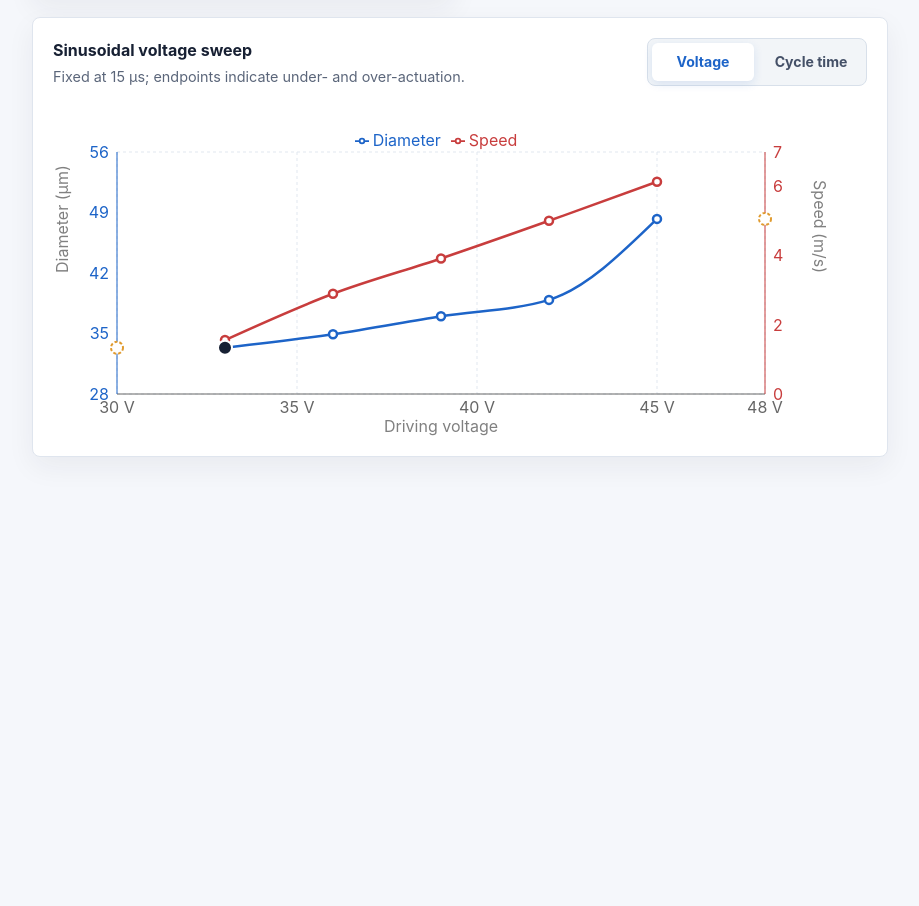
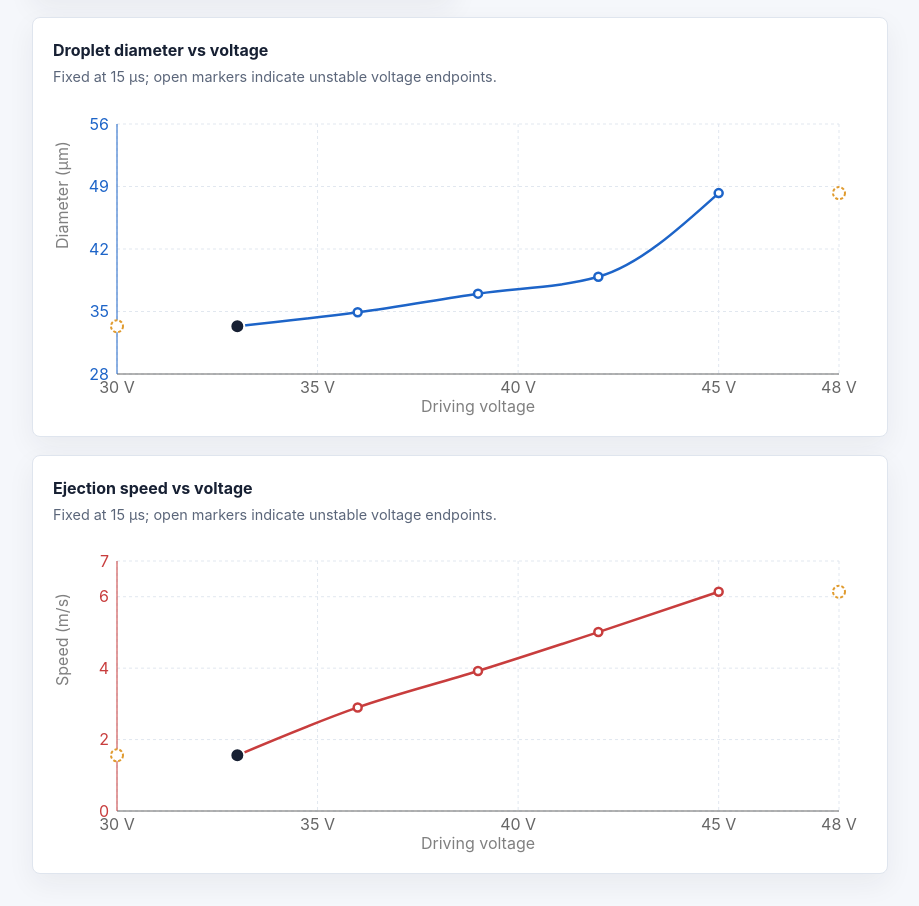
Before and after one commit to tysongw/Actuation-Waveforms-for-PEDOT-PSS-Droplet-Formation-in-Inkjet-Printing-Simulation-, a React (Vite) app: page / in a window 1280 px wide. Shown: the part 916-1822 px from the top of the page, without its empty margins (360-1279 px from the left). Before the commit the page ends 1405 px from the top, so only its background shows below. Built offline with nearby package versions, Linux system fonts and the light colour scheme.

Commit message:
Simplify simulator charts

```diff
--- a/src/components/ControlPanel.tsx
+++ b/src/components/ControlPanel.tsx
@@ -9,18 +9,16 @@ interface ControlPanelProps {
   onCycleTimeChange: (cycleTime: number) => void;
 }
 
-const waveformOptions: WaveformType[] = ["Unipolar", "Sinusoidal", "Bipolar"];
+const waveformOptions: WaveformType[] = ["Unipolar", "Sinusoidal"];
 
 const voltageConfig = {
   Unipolar: { min: 25, max: 45, step: 1, label: "Drive Voltage", unit: "V" },
   Sinusoidal: { min: 30, max: 48, step: 1, label: "Driving Voltage", unit: "V" },
-  Bipolar: { min: -33, max: -27, step: 1, label: "Compression Voltage", unit: "V" },
 };
 
 const cycleConfig = {
   Unipolar: { min: 3, max: 30, step: 1, label: "Dwell Time", unit: "us" },
   Sinusoidal: { min: 12, max: 24, step: 1, label: "Cycle Time", unit: "us" },
-  Bipolar: { min: 15, max: 30, step: 1, label: "Total Waveform Duration", unit: "us" },
 };
 
 export default function ControlPanel({
@@ -86,11 +84,6 @@ export default function ControlPanel({
         {waveform === "Sinusoidal" && (
           <p>33 V at 15 &micro;s is marked as the optimized sinusoidal condition.</p>
         )}
-        {waveform === "Bipolar" && (
-          <p>
-            Expansion voltage is fixed at 33 V. The optimized bipolar waveform uses 15 &micro;s total duration.
-          </p>
-        )}
       </div>
     </aside>
   );
--- a/src/components/InteractiveChart.tsx
+++ b/src/components/InteractiveChart.tsx
@@ -1,7 +1,5 @@
-import { useMemo, useState } from "react";
 import {
   CartesianGrid,
-  Legend,
   Line,
   LineChart,
   ReferenceDot,
@@ -13,9 +11,6 @@ import {
 import {
   Prediction,
   WaveformType,
-  bipolarData,
-  sinusoidalCycleData,
-  sinusoidalCycleEndpoints,
   sinusoidalVoltageData,
   sinusoidalVoltageEndpoints,
   unipolarBaselineData,
@@ -27,38 +22,84 @@ interface InteractiveChartProps {
   prediction: Prediction;
 }
 
-type ChartTab = "voltage" | "cycle";
+type MetricKey = "diameter" | "speed";
+
+interface ChartPoint {
+  x: number;
+  diameter: number;
+  speed: number;
+  status: string;
+}
+
+interface EndpointPoint {
+  x: number;
+  diameter: number;
+  speed: number;
+  status: string;
+}
 
 export default function InteractiveChart({ waveform, prediction }: InteractiveChartProps) {
-  const [sinusoidalTab, setSinusoidalTab] = useState<ChartTab>("voltage");
-  const chart = useMemo(() => buildChart(waveform, prediction, sinusoidalTab), [waveform, prediction, sinusoidalTab]);
+  const chart = buildVoltageChart(waveform, prediction);
+
+  return (
+    <section className="chart-stack" aria-label="Voltage sweep charts">
+      <SingleMetricChart
+        chart={chart}
+        color="#1d64c8"
+        metric="diameter"
+        prediction={prediction}
+        title={waveform === "Sinusoidal" ? "Droplet diameter vs voltage" : "Baseline diameter vs voltage"}
+        unit="µm"
+        yDomain={chart.diameterDomain}
+        yLabel="Diameter (µm)"
+      />
+      <SingleMetricChart
+        chart={chart}
+        color="#c83d3d"
+        metric="speed"
+        prediction={prediction}
+        title={waveform === "Sinusoidal" ? "Ejection speed vs voltage" : "Baseline speed vs voltage"}
+        unit="m/s"
+        yDomain={chart.speedDomain}
+        yLabel="Speed (m/s)"
+      />
+    </section>
+  );
+}
+
+function SingleMetricChart({
+  chart,
+  color,
+  metric,
+  prediction,
+  title,
+  unit,
+  yDomain,
+  yLabel,
+}: {
+  chart: ReturnType<typeof buildVoltageChart>;
+  color: string;
+  metric: MetricKey;
+  prediction: Prediction;
+  title: string;
+  unit: string;
+  yDomain: [number, number];
+  yLabel: string;
+}) {
+  const currentValue = metric === "diameter" ? prediction.diameter : prediction.speed ?? 0;
 
   return (
     <section className="visual-card chart-card">
       <div className="section-heading">
         <div>
-          <h2>{chart.title}</h2>
+          <h2>{title}</h2>
           <p>{chart.caption}</p>
         </div>
-        {waveform === "Sinusoidal" && (
-          <div className="tab-control" aria-label="Sinusoidal chart mode">
-            <button
-              className={sinusoidalTab === "voltage" ? "active" : ""}
-              onClick={() => setSinusoidalTab("voltage")}
-              type="button"
-            >
-              Voltage
-            </button>
-            <button className={sinusoidalTab === "cycle" ? "active" : ""} onClick={() => setSinusoidalTab("cycle")} type="button">
-              Cycle time
-            </button>
-          </div>
-        )}
       </div>
 
       <div className="chart-wrap">
-        <ResponsiveContainer height={340} width="100%">
-          <LineChart data={chart.data} margin={{ top: 24, right: 42, bottom: 20, left: 4 }}>
+        <ResponsiveContainer height={320} width="100%">
+          <LineChart data={chart.data} margin={{ top: 20, right: 28, bottom: 20, left: 4 }}>
             <CartesianGrid stroke="#e1e7ef" strokeDasharray="3 3" />
             <XAxis
               dataKey="x"
@@ -69,75 +110,51 @@ export default function InteractiveChart({ waveform, prediction }: InteractiveCh
               unit={chart.xUnit}
             />
             <YAxis
-              domain={chart.diameterDomain}
-              label={{ value: "Diameter (\u00b5m)", angle: -90, position: "insideLeft" }}
-              stroke="#1d64c8"
+              domain={yDomain}
+              label={{ value: yLabel, angle: -90, position: "insideLeft" }}
+              stroke={color}
               tickLine={false}
-              yAxisId="diameter"
-            />
-            <YAxis
-              domain={chart.speedDomain}
-              label={{ value: "Speed (m/s)", angle: 90, position: "insideRight" }}
-              orientation="right"
-              stroke="#c83d3d"
-              tickLine={false}
-              yAxisId="speed"
             />
             <Tooltip
               content={({ active, payload, label }) => {
                 if (!active || !payload?.length) return null;
-                const status = payload[0]?.payload?.status;
+                const point = payload[0]?.payload as ChartPoint | undefined;
+                const value = Number(payload[0]?.value ?? 0);
                 return (
                   <div className="chart-tooltip">
                     <strong>
                       {chart.xLabel}: {label}
                       {chart.xUnit}
                     </strong>
-                    {payload.map((item) => (
-                      <span key={item.dataKey as string} style={{ color: item.color }}>
-                        {item.name}: {Number(item.value).toFixed(2)}
-                      </span>
-                    ))}
-                    {status && <em>{status}</em>}
+                    <span style={{ color }}>
+                      {metric === "diameter" ? "Diameter" : "Speed"}: {value.toFixed(2)} {unit}
+                    </span>
+                    {point?.status && <em>{point.status}</em>}
                   </div>
                 );
               }}
             />
-            <Legend verticalAlign="top" />
             <Line
               activeDot={{ r: 6 }}
-              dataKey="diameter"
+              dataKey={metric}
               dot={{ r: 4 }}
               isAnimationActive={false}
-              name="Diameter"
-              stroke="#1d64c8"
+              name={metric === "diameter" ? "Diameter" : "Speed"}
+              stroke={color}
               strokeWidth={2.5}
               type="monotone"
-              yAxisId="diameter"
-            />
-            <Line
-              activeDot={{ r: 6 }}
-              dataKey="speed"
-              dot={{ r: 4 }}
-              isAnimationActive={false}
-              name="Speed"
-              stroke="#c83d3d"
-              strokeWidth={2.5}
-              type="monotone"
-              yAxisId="speed"
             />
             {chart.unstableData.map((point) => (
               <ReferenceDot
                 fill="#ffffff"
                 ifOverflow="extendDomain"
-                key={`${point.x}-${point.status}`}
+                key={`${metric}-${point.x}-${point.status}`}
                 r={6}
                 stroke="#e09b2f"
                 strokeDasharray="3 2"
                 strokeWidth={2}
                 x={point.x}
-                y={point.diameter}
-                yAxisId="diameter"
+                y={point[metric]}
               />
             ))}
             <ReferenceDot
@@ -147,8 +164,7 @@ export default function InteractiveChart({ waveform, prediction }: InteractiveCh
               stroke="#ffffff"
               strokeWidth={2}
               x={chart.currentX}
-              y={prediction.diameter}
-              yAxisId="diameter"
+              y={currentValue}
             />
           </LineChart>
         </ResponsiveContainer>
@@ -157,65 +173,31 @@ export default function InteractiveChart({ waveform, prediction }: InteractiveCh
   );
 }
 
-function buildChart(waveform: WaveformType, prediction: Prediction, sinusoidalTab: ChartTab) {
-  if (waveform === "Sinusoidal" && sinusoidalTab === "cycle") {
-    const currentX = prediction.cycleTime;
+function buildVoltageChart(waveform: WaveformType, prediction: Prediction) {
+  if (waveform === "Sinusoidal") {
     return {
-      title: "Sinusoidal cycle-time sweep",
-      caption: "Fixed at 33 V; increasing cycle time increases droplet diameter.",
-      xLabel: "Cycle time",
-      xUnit: " \u00b5s",
-      currentX,
-      xDomain: [12, 24] as [number, number],
-      diameterDomain: [28, 56] as [number, number],
-      speedDomain: [0, 7] as [number, number],
-      data: sinusoidalCycleData.map((point) => ({ x: point.cycleTime, ...point })),
-      unstableData: sinusoidalCycleEndpoints.map((point) => ({
-        x: point.cycleTime,
-        diameter: interpolateSeries(sinusoidalCycleData, "cycleTime", "diameter", point.cycleTime < 15 ? 15 : 21),
-        status: point.status,
-      })),
-    };
-  }
-
-  if (waveform === "Sinusoidal") {
-    const currentX = prediction.voltage;
-    return {
-      title: "Sinusoidal voltage sweep",
-      caption: "Fixed at 15 \u00b5s; endpoints indicate under- and over-actuation.",
+      caption: "Fixed at 15 \u00b5s; open markers indicate unstable voltage endpoints.",
       xLabel: "Driving voltage",
       xUnit: " V",
-      currentX,
+      currentX: prediction.voltage,
       xDomain: [30, 48] as [number, number],
       diameterDomain: [28, 56] as [number, number],
       speedDomain: [0, 7] as [number, number],
       data: sinusoidalVoltageData.map((point) => ({ x: point.voltage, ...point })),
-      unstableData: sinusoidalVoltageEndpoints.map((point) => ({
-        x: point.voltage,
-        diameter: interpolateSeries(sinusoidalVoltageData, "voltage", "diameter", point.voltage < 33 ? 33 : 45),
-        status: point.status,
-      })),
-    };
-  }
-
-  if (waveform === "Bipolar") {
-    return {
-      title: "Bipolar compression-voltage sweep",
-      caption: "Expansion voltage is fixed at 33 V; weaker compression reduces droplet size.",
-      xLabel: "Compression voltage",
-      xUnit: " V",
-      currentX: prediction.voltage,
-      xDomain: [-33, -27] as [number, number],
-      diameterDomain: [28, 40] as [number, number],
-      speedDomain: [0, 3.5] as [number, number],
-      data: bipolarData.map((point) => ({ x: point.compressionVoltage, ...point })),
-      unstableData: [],
+      unstableData: sinusoidalVoltageEndpoints.map((point) => {
+        const voltage = point.voltage < 33 ? 33 : 45;
+        return {
+          x: point.voltage,
+          diameter: interpolateSeries(sinusoidalVoltageData, "voltage", "diameter", voltage),
+          speed: interpolateSeries(sinusoidalVoltageData, "voltage", "speed", voltage),
+          status: point.status,
+        };
+      }),
     };
   }
 
   return {
-    title: "Unipolar baseline marker",
-    caption: "Baseline reference around 60 \u00b5m; not a fully calibrated model.",
+    caption: "Unipolar is shown as an approximate baseline reference.",
     xLabel: "Drive voltage",
     xUnit: " V",
     currentX: prediction.voltage,
@@ -227,6 +209,6 @@ function buildChart(waveform: WaveformType, prediction: Prediction, sinusoidalTa
       { x: 35, diameter: unipolarBaselineData[0].diameter, speed: unipolarBaselineData[0].speed, status: "stable baseline" },
       { x: 45, diameter: 64, speed: 2.55, status: "approximate baseline" },
     ],
-    unstableData: [],
+    unstableData: [] as EndpointPoint[],
   };
 }
--- a/src/components/ResultCards.tsx
+++ b/src/components/ResultCards.tsx
@@ -8,10 +8,7 @@ export default function ResultCards({ prediction }: ResultCardsProps) {
   return (
     <section className="result-section" aria-label="Prediction results">
       <MetricCard label="Waveform" value={prediction.waveform} />
-      <MetricCard
-        label={prediction.waveform === "Bipolar" ? "Compression Voltage" : "Voltage"}
-        value={`${prediction.voltage} V`}
-      />
+      <MetricCard label="Voltage" value={`${prediction.voltage} V`} />
       <MetricCard
         label={prediction.waveform === "Unipolar" ? "Dwell Time" : "Cycle Time"}
         value={`${prediction.cycleTime} \u00b5s`}
--- a/src/components/Simulator.tsx
+++ b/src/components/Simulator.tsx
@@ -4,7 +4,7 @@ import InteractiveChart from "./InteractiveChart";
 import ResultCards from "./ResultCards";
 import WaveformSVG from "./WaveformSVG";
 import { WaveformType, waveformDefaults } from "../data/inkjetData";
-import { getBipolarPrediction, getSinusoidalPrediction, getUnipolarPrediction } from "../utils/interpolation";
+import { getSinusoidalPrediction, getUnipolarPrediction } from "../utils/interpolation";
 
 export default function Simulator() {
   const [waveform, setWaveform] = useState<WaveformType>("Sinusoidal");
@@ -12,7 +12,6 @@ export default function Simulator() {
   const [cycleTime, setCycleTime] = useState(waveformDefaults.Sinusoidal.cycleTime);
 
   const prediction = useMemo(() => {
-    if (waveform === "Bipolar") return getBipolarPrediction(voltage, cycleTime);
     if (waveform === "Unipolar") return getUnipolarPrediction(voltage, cycleTime);
     return getSinusoidalPrediction(voltage, cycleTime);
   }, [waveform, voltage, cycleTime]);
--- a/src/data/inkjetData.ts
+++ b/src/data/inkjetData.ts
@@ -1,4 +1,4 @@
-export type WaveformType = "Unipolar" | "Sinusoidal" | "Bipolar";
+export type WaveformType = "Unipolar" | "Sinusoidal";
 
 export type StabilityTone = "stable" | "warning" | "unstable" | "baseline";
 
@@ -41,12 +41,6 @@ export const sinusoidalCycleEndpoints = [
   { cycleTime: 24, diameter: null, speed: null, status: "multiple droplets" },
 ];
 
-export const bipolarData = [
-  { compressionVoltage: -33, diameter: 34.79, speed: 2.75, status: "stable" },
-  { compressionVoltage: -30, diameter: 32.82, speed: 2.0, status: "stable" },
-  { compressionVoltage: -27, diameter: 30.28, speed: 0.98, status: "stable" },
-];
-
 export const unipolarBaselineData = [
   { waveform: "Unipolar", diameter: 60.0, speed: 2.2, status: "stable baseline" },
 ] as const;
@@ -54,5 +48,4 @@ export const unipolarBaselineData = [
 export const waveformDefaults: Record<WaveformType, { voltage: number; cycleTime: number }> = {
   Unipolar: { voltage: 35, cycleTime: 12 },
   Sinusoidal: { voltage: 33, cycleTime: 15 },
-  Bipolar: { voltage: -27, cycleTime: 15 },
 };
--- a/src/styles.css
+++ b/src/styles.css
@@ -141,8 +141,7 @@ h2 {
   font-weight: 700;
 }
 
-.segmented-control,
-.tab-control {
+.segmented-control {
   display: grid;
   gap: 6px;
   padding: 4px;
@@ -152,16 +151,10 @@ h2 {
 }
 
 .segmented-control {
-  grid-template-columns: repeat(3, minmax(0, 1fr));
+  grid-template-columns: repeat(2, minmax(0, 1fr));
 }
 
-.tab-control {
-  grid-template-columns: repeat(2, minmax(0, 1fr));
-  min-width: 220px;
-}
-
-.segmented-control button,
-.tab-control button {
+.segmented-control button {
   min-height: 38px;
   border: 0;
   border-radius: 6px;
@@ -175,8 +168,7 @@ h2 {
     box-shadow 160ms ease;
 }
 
-.segmented-control button.active,
-.tab-control button.active {
+.segmented-control button.active {
   background: #ffffff;
   color: #1d64c8;
   box-shadow: 0 3px 10px rgba(29, 100, 200, 0.12);
@@ -374,9 +366,14 @@ h2 {
   padding-bottom: 12px;
 }
 
+.chart-stack {
+  display: grid;
+  gap: 18px;
+}
+
 .chart-wrap {
   width: 100%;
-  height: 340px;
+  height: 320px;
 }
 
 .chart-tooltip {
@@ -425,11 +422,6 @@ h2 {
     display: grid;
   }
 
-  .tab-control {
-    width: 100%;
-    min-width: 0;
-  }
-
   .result-section {
     grid-template-columns: 1fr;
   }
--- a/src/utils/interpolation.ts
+++ b/src/utils/interpolation.ts
@@ -1,6 +1,5 @@
 import {
   Prediction,
-  bipolarData,
   nozzleDiameter,
   sinusoidalCycleData,
   sinusoidalVoltageData,
@@ -117,33 +116,6 @@ function unstableSinusoidal(voltage: number, cycleTime: number, status: string):
   };
 }
 
-export function getBipolarPrediction(compressionVoltage: number, cycleTime: number): Prediction {
-  const interpolatedDiameter = interpolateSeries(bipolarData, "compressionVoltage", "diameter", compressionVoltage);
-  const interpolatedSpeed = interpolateSeries(bipolarData, "compressionVoltage", "speed", compressionVoltage);
-  const durationPenalty = Math.max(0, cycleTime - 15);
-  const diameter = interpolatedDiameter + 0.8 * durationPenalty;
-  const speed = Math.max(0.3, interpolatedSpeed - 0.04 * durationPenalty);
-  let status = compressionVoltage === -27 && cycleTime === 15 ? "Stable - minimum stable droplet" : "Stable bipolar jetting";
-  let statusTone: Prediction["statusTone"] = "stable";
-
-  if (cycleTime > 24) {
-    status = "Multiple droplet risk";
-    statusTone = "warning";
-  }
-
-  return {
-    waveform: "Bipolar",
-    voltage: compressionVoltage,
-    cycleTime,
-    diameter: rounded(diameter),
-    speed: rounded(speed),
-    ratio: rounded(calculateDropletNozzleRatio(diameter)),
-    status,
-    statusTone,
-    note: "Expansion voltage is held at 33 V; compression voltage is varied.",
-  };
-}
-
 export function getUnipolarPrediction(voltage: number, dwellTime: number): Prediction {
   const baseline = unipolarBaselineData[0];
   const voltageEffect = (voltage - 35) * 0.35;
```
Also changed, not shown: src/components/WaveformSVG.tsx (+2 -26 lines), 5 other files (tests, documents, lock files or other folders).
